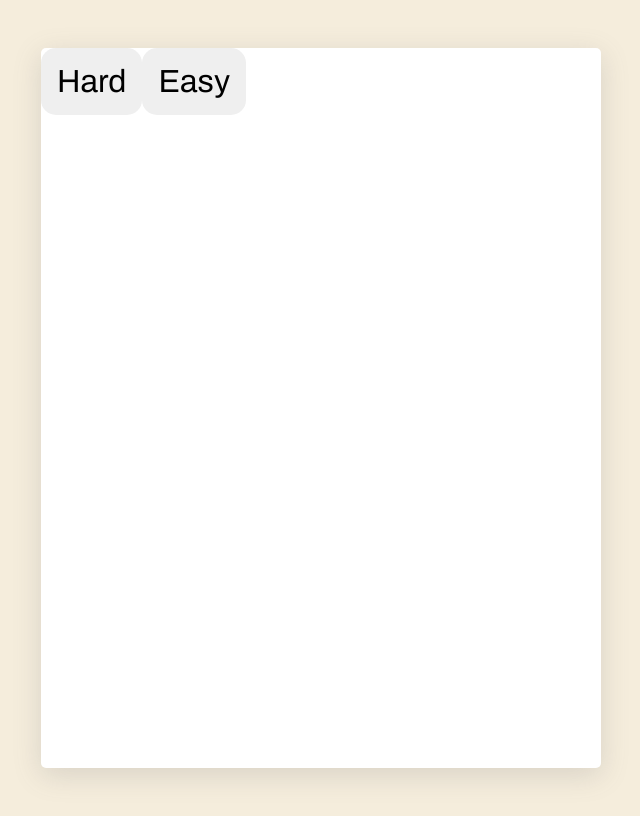
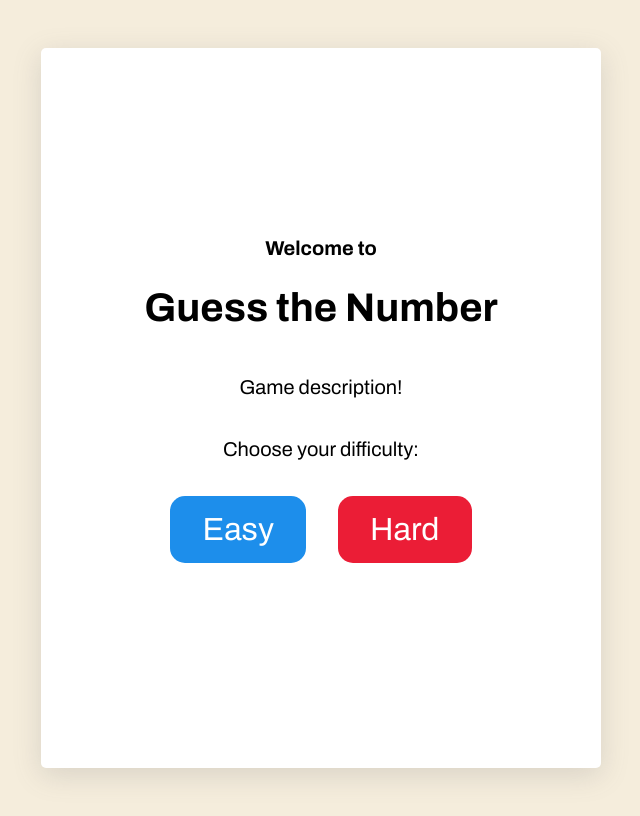
Before and after one commit to devjoppe/mi-the-number-game, a plain HTML site: page index.html in a window 1280 px wide. Shown: the whole page, without its empty margins (319-959 px from the left). Drawn offline with Linux system fonts and the light colour scheme.

Commit message:
Startscreen setup and basic functions is completed

```diff
--- a/index.html
+++ b/index.html
@@ -13,17 +13,25 @@
     <main>
         <div class="container">
             <div class="game-view game-view--start">
-                <button>Hard</button>
-                <button>Easy</button>
+                <span class="welcome-text">Welcome to</span>
+                <h1>Guess the Number</h1>
+                <p>Game description!</p>
+                <p>Choose your difficulty:</p>
+                <div class="choose-mode">
+                    <button class="bg-color-blue" data-mode="easy">Easy</button>
+                    <button class="bg-color-red" data-mode="hard">Hard</button>
+                </div>
             </div>
-            <div class="game-view game-view--game">
+            <div class="game-view game-view--game hide">
 
             </div>
-            <div class="game-view game-view--highscore">
+            <div class="game-view game-view--highscore hide">
 
             </div>
         </div>
     </main>
-    <script src="score"></script>
+    <script src="js/startgame.js"></script>
+    <script src="js/game.js"></script>
+    <script src="js/score.js"></script>
 </body>
 </html>
--- /dev/null
+++ b/js/game.js
@@ -0,0 +1,6 @@
+function game (gameMode) {
+
+    console.log(gameMode);
+
+
+}
--- a/js/score.js
+++ b/js/score.js
@@ -1,18 +1,18 @@
-const todos = [
+const scores = [
 	{
 		game: 1,
-        score: 3,
+        score: 3
 	},
 	{
 		game: 2,
-        score: 2,
+        score: 2
 	},
 	{
 		game: 3,
-        score: 4,
+        score: 4
 	},
 	{
 		game: 4,
-        score: 1,
+        score: 1
 	}
 ];
--- a/js/startgame.js
+++ b/js/startgame.js
@@ -0,0 +1,32 @@
+const gameEl = document.querySelector('.game-view');
+const startGameEl = document.querySelector('.choose-mode');
+
+const hardMode = 20;
+const easyMode = 10;
+
+const startGame = () => {
+
+    console.log('Game starts');
+
+}
+
+startGameEl.addEventListener('click', (e) => {
+
+    console.log('clicking', e.target.dataset.mode);
+
+    if(e.target.dataset.mode == 'easy') {
+        console.log('Easy mode');
+        game(easyMode);
+    } else if (e.target.dataset.mode == 'hard') {
+        console.log('Hard mode');
+        game(hardMode);
+    }
+
+    if(gameEl.classList.contains('game-view--start')) {
+        console.log('hide start game view');
+        gameEl.classList.add('hide');
+    }
+
+});
+
+startGame();
--- a/style/scss/_config.scss
+++ b/style/scss/_config.scss
@@ -12,6 +12,7 @@ $color-light: #F5EDDC;
 $color-medium-gray: #CFD2CF;
 $color-medium-blue: #A2B5BB;
 $color-red: #EB1D36;
+$color-blue: #1d8eeb;
 
 body {
     background: $color-light;
@@ -50,7 +51,8 @@ button {
     height: fit-content;
     font-size: 32px;
     border-radius: 15px;
-    padding: 16px;
+    padding: 16px 32px 16px 32px;
+    margin: 16px;
     border: none;
     @include mainfont;
 }
@@ -59,3 +61,13 @@ button {
 .hide {
     display: none;
 }
+
+.bg-color-blue {
+    background: $color-blue;
+    color: white;
+}
+
+.bg-color-red {
+    background: $color-red;
+    color: white;
+}
--- a/style/scss/_startgame.scss
+++ b/style/scss/_startgame.scss
@@ -0,0 +1,15 @@
+.game-view--start {
+    justify-content: center;
+    align-items: center;
+    width: inherit;
+    flex-direction: column;
+}
+
+.choose-mode {
+    display: flex;
+    justify-content: center;
+}
+
+.welcome-text {
+    font-weight: 700;
+}
```
Also changed, not shown: js/app.js (deleted), style/css/style.min.css.
